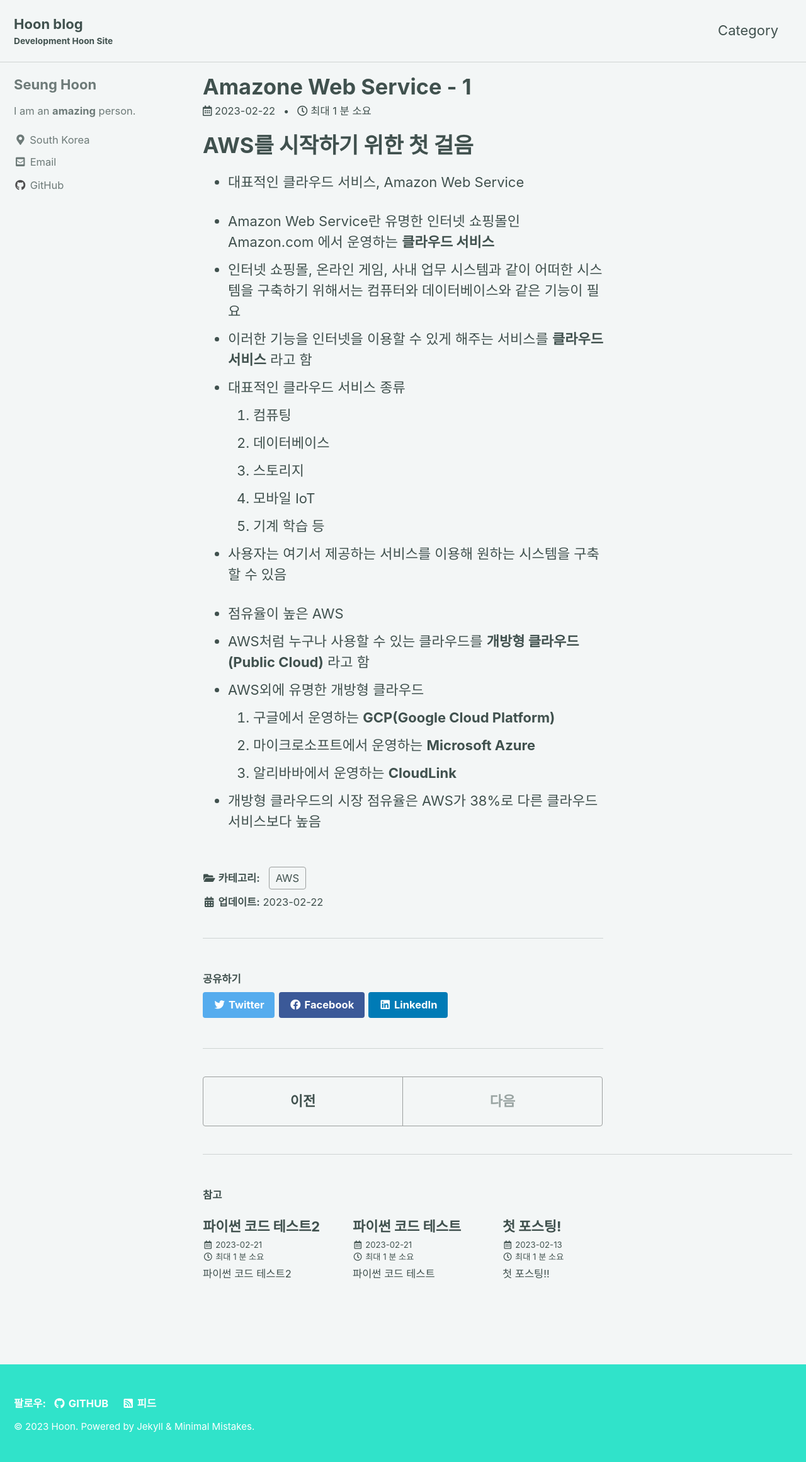
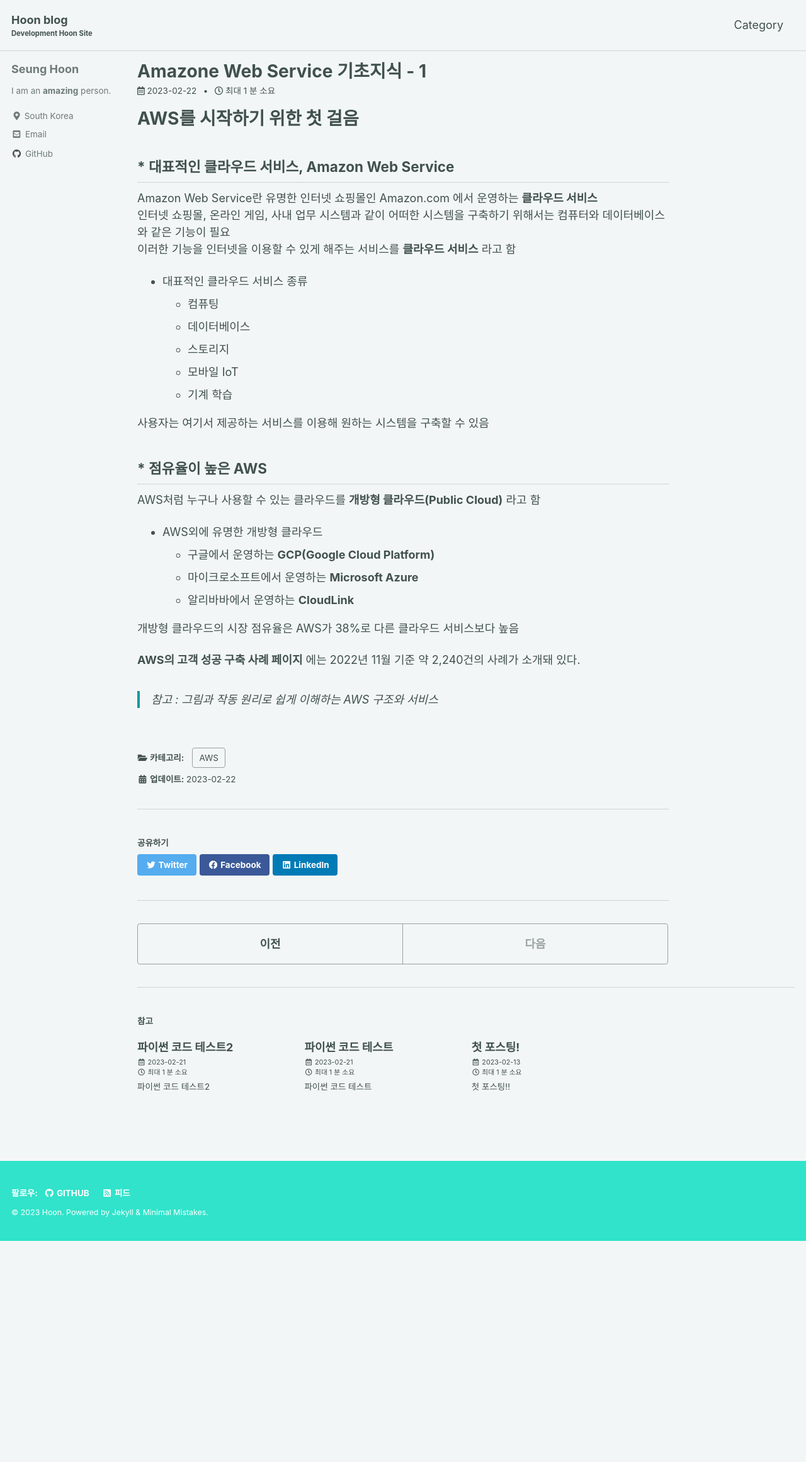
Before and after one commit to ibk01161/ibk01161.github.io, a Jekyll site: the page built from _posts/2023-02-22-aws01.md, in a window 1280 px wide. Shown: the whole page at 63% size. Built offline with Jekyll 4.4.1, drawn with Linux system fonts in a browser that asks for light colours; cached includes are drawn as plain includes; after the commit the page ends 1970 px from its top, so only the background shows below that.

Commit message:
blog width, font size setting / modify post

```diff
--- a/_posts/2023-02-22-aws01.md
+++ b/_posts/2023-02-22-aws01.md
@@ -1,29 +1,38 @@
 ---
 layout: single
-title:  "Amazone Web Service - 1"
+title:  "Amazone Web Service 기초지식 - 1"
 categories: AWS
 ---
 
 # AWS를 시작하기 위한 첫 걸음
 
-* 대표적인 클라우드 서비스, Amazon Web Service
+## * 대표적인 클라우드 서비스, Amazon Web Service
 
-- Amazon Web Service란 유명한 인터넷 쇼핑몰인 Amazon.com 에서 운영하는 **클라우드 서비스**
-- 인터넷 쇼핑몰, 온라인 게임, 사내 업무 시스템과 같이 어떠한 시스템을 구축하기 위해서는 컴퓨터와 데이터베이스와 같은 기능이 필요
-- 이러한 기능을 인터넷을 이용할 수 있게 해주는 서비스를 **클라우드 서비스** 라고 함
-- 대표적인 클라우드 서비스 종류
-1. 컴퓨팅
-2. 데이터베이스
-3. 스토리지
-4. 모바일 IoT
-5. 기계 학습 등
-- 사용자는 여기서 제공하는 서비스를 이용해 원하는 시스템을 구축할 수 있음
+Amazon Web Service란 유명한 인터넷 쇼핑몰인 Amazon.com 에서 운영하는 **클라우드 서비스**
+인터넷 쇼핑몰, 온라인 게임, 사내 업무 시스템과 같이 어떠한 시스템을 구축하기 위해서는 컴퓨터와 데이터베이스와 같은 기능이 필요
+이러한 기능을 인터넷을 이용할 수 있게 해주는 서비스를 **클라우드 서비스** 라고 함
+* 대표적인 클라우드 서비스 종류
+  - 컴퓨팅
+  - 데이터베이스
+  - 스토리지
+  - 모바일 IoT
+  - 기계 학습
+
+사용자는 여기서 제공하는 서비스를 이용해 원하는 시스템을 구축할 수 있음
 
 
-* 점유율이 높은 AWS
-- AWS처럼 누구나 사용할 수 있는 클라우드를 **개방형 클라우드(Public Cloud)** 라고 함
-- AWS외에 유명한 개방형 클라우드
-1. 구글에서 운영하는 **GCP(Google Cloud Platform)**
-2. 마이크로소프트에서 운영하는 **Microsoft Azure**
-3. 알리바바에서 운영하는 **CloudLink**
-- 개방형 클라우드의 시장 점유율은 AWS가 38%로 다른 클라우드 서비스보다 높음
+## * 점유율이 높은 AWS
+
+AWS처럼 누구나 사용할 수 있는 클라우드를 **개방형 클라우드(Public Cloud)** 라고 함
+* AWS외에 유명한 개방형 클라우드
+  - 구글에서 운영하는 **GCP(Google Cloud Platform)**
+  - 마이크로소프트에서 운영하는 **Microsoft Azure**
+  - 알리바바에서 운영하는 **CloudLink**
+
+개방형 클라우드의 시장 점유율은 AWS가 38%로 다른 클라우드 서비스보다 높음
+
+**AWS의 고객 성공 구축 사례 페이지** 에는 2022년 11월 기준 약 2,240건의 사례가 소개돼 있다.
+
+
+
+> 참고 : 그림과 작동 원리로 쉽게 이해하는 AWS 구조와 서비스
--- a/_sass/minimal-mistakes/_reset.scss
+++ b/_sass/minimal-mistakes/_reset.scss
@@ -8,18 +8,18 @@ html {
   /* apply a natural box layout model to all elements */
   box-sizing: border-box;
   background-color: $background-color;
-  font-size: 16px;
+  font-size: 18px;        // default 16px
 
   @include breakpoint($medium) {
-    font-size: 18px;
+    font-size: 18px;      // default 18px
   }
 
   @include breakpoint($large) {
-    font-size: 20px;
+    font-size: 18px;      // default 20px
   }
 
   @include breakpoint($x-large) {
-    font-size: 22px;
+    font-size: 18px;      // default 22px
   }
 
   -webkit-text-size-adjust: 100%;
--- a/_sass/minimal-mistakes/_variables.scss
+++ b/_sass/minimal-mistakes/_variables.scss
@@ -155,9 +155,9 @@ $max-width: $x-large !default;
    Grid
    ========================================================================== */
 
-$right-sidebar-width-narrow: 200px !default;
-$right-sidebar-width: 300px !default;
-$right-sidebar-width-wide: 400px !default;
+$right-sidebar-width-narrow: 100px !default;       // default 200px
+$right-sidebar-width: 200px !default;              // default 300px
+$right-sidebar-width-wide: 250px !default;         // default 400px
 
 /*
    Other
```
